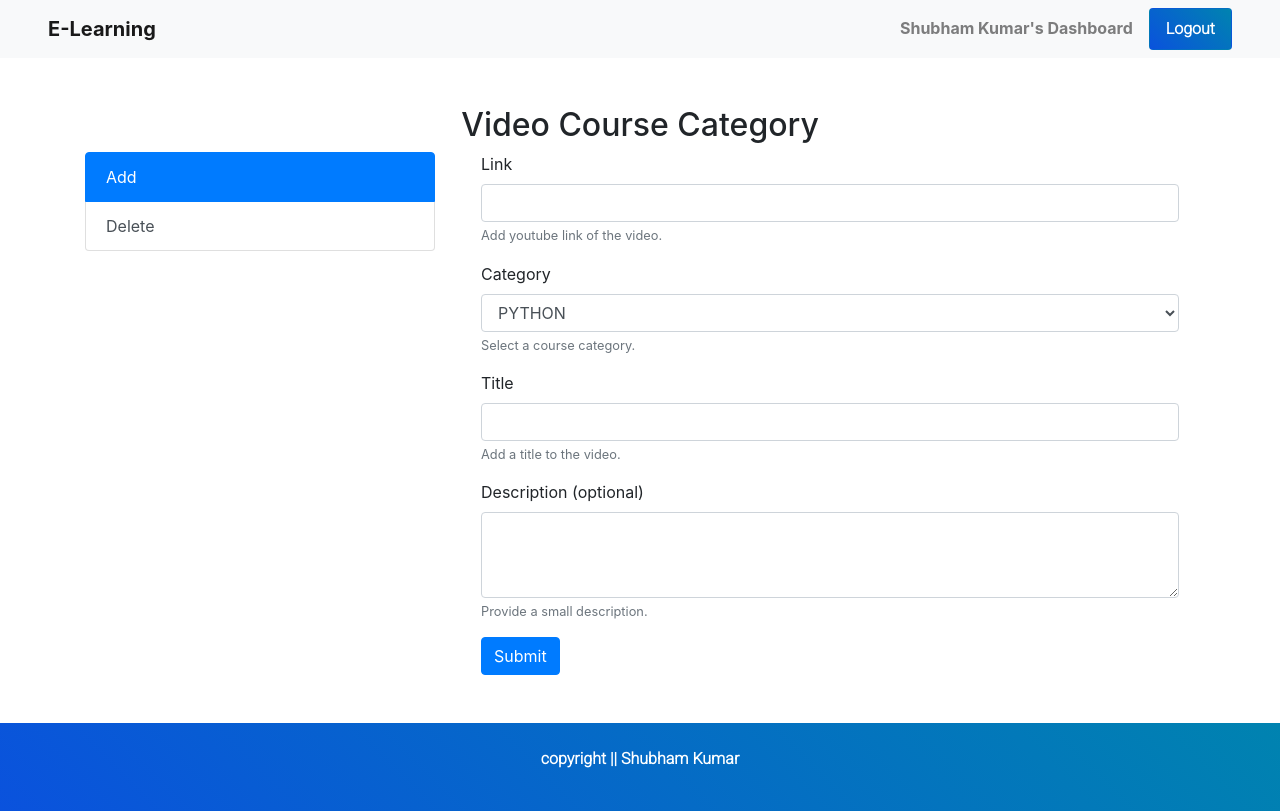
After one commit to meetshubhamku/E-Learning-Project, a PHP site: page /manageVideoCourses.php in a window 1280 px wide. The commit adds this page. Run offline with PHP 8.4, Linux system fonts and the light colour scheme; a user stored in the database is signed in; data comes from the database, SQL or seed files in the repository.

Commit message:
Added add video sub module based on course category

```diff
--- a/Queries.json
+++ b/Queries.json
@@ -1,6 +1,7 @@
 {
   "Queries": {
     "users": "CREATE TABLE users (user_id int PRIMARY KEY AUTO_INCREMENT, user_name varchar(20) NOT Null , user_email varchar(30) UNIQUE NOT NUll, user_password varchar(32) NOT Null, user_role SMALLINT NOT Null DEFAULT 0)",
-    "course_category": "create table course_category(course_id int primary key AUTO_INCREMENT, course_name varchar(30) not null, course_description varchar(300))"
+    "course_category": "create table course_category(course_id int primary key AUTO_INCREMENT, course_name varchar(30) not null, course_description varchar(300))",
+    "videos": "create table videos (video_id int PRIMARY KEY AUTO_INCREMENT, video_title varchar(50) not null, video_link varchar(50) not null, video_description varchar(300), video_category int references course_category(course_id))"
   }
 }
--- a/manageCourseCategory.php
+++ b/manageCourseCategory.php
@@ -14,7 +14,7 @@ if(!isset($_SESSION['urole']) || $_SESSION['urole']!=1)
   <?php include "./navbar.php" ?>
 
   <div class="container py-5 ">
-    <h2 class="text-center">Video Course Category</h2>
+    <h2 class="text-center">Course Categories</h2>
     <div class="row">
       <div class="col-4">
         <div class="list-group" id="list-tab" role="tablist">
@@ -25,7 +25,7 @@ if(!isset($_SESSION['urole']) || $_SESSION['urole']!=1)
       <div class="col-8">
         <div class="tab-content" id="nav-tabContent">
           <div class="tab-pane fade show active" id="list-home" role="tabpanel" aria-labelledby="list-home-list">
-            <form method="POST" action="./addCourseCategory.php">
+            <form class="px-3" method="POST" action="./addCourseCategory.php">
               <div class="form-group">
                 <label for="exampleInputName1">Name</label>
                 <input type="text" name="categoryName" class="form-control" id="exampleInputName1" aria-describedby="emailHelp" required>
--- /dev/null
+++ b/manageVideoCourses.php
@@ -0,0 +1,84 @@
+<?php
+session_start();
+if(!isset($_SESSION['urole']) || $_SESSION['urole']!=1)
+{
+  echo "<script>alert('Invalid request. Please Login')</script>";
+  echo "<script>window.location.replace('./login.php');</script>";
+}
+else
+{
+  include "./db.php";
+  $sql="select * from course_category";
+  $result = $conn->query($sql);
+}
+?>
+
+<!DOCTYPE html>
+<html lang="en">
+  <?php include "./head.php" ?>
+<body>
+  <?php include "./navbar.php" ?>
+
+  <div class="container py-5 ">
+    <h2 class="text-center">Video Course Category</h2>
+    <div class="row">
+      <div class="col-4">
+        <div class="list-group" id="list-tab" role="tablist">
+          <a class="list-group-item list-group-item-action active" id="list-home-list" data-toggle="list" href="#list-home" role="tab" aria-controls="home">Add</a>
+          <a class="list-group-item list-group-item-action" id="list-profile-list" data-toggle="list" href="#list-profile" role="tab" aria-controls="profile">Delete</a>
+        </div>
+      </div>
+      <div class="col-8">
+        <div class="tab-content" id="nav-tabContent">
+          <div class="tab-pane fade show active" id="list-home" role="tabpanel" aria-labelledby="list-home-list">
+            <form class="px-3" method="POST" action="./addVideo.php">
+              <div class="form-group">
+                <label for="exampleInputEmail2">Link</label>
+                <input name="videoLink" type="text" class="form-control" id="exampleInputEmail2" aria-describedby="emailHelp" required>
+                <small id="emailHelp1" class="form-text text-muted">Add youtube link of the video.</small>
+              </div>
+
+              <div class="form-group">
+                <label for="exampleFormControlSelect1">Category</label>
+                <select name="videoCategory" class="form-control" id="exampleFormControlSelect1" required>
+                  <?php
+                    if ($result->num_rows > 0)
+                    {
+                      while($row = $result->fetch_assoc())
+                      {
+                        ?>
+                          <option value="<?php echo $row['course_id']; ?>"><?php echo $row['course_name']; ?></option>
+                        <?php
+                      }
+                    }
+                  ?>
+
+                </select>
+                <small id="emailHelp3" class="form-text text-muted">Select a course category.</small>
+              </div>
+
+              <div class="form-group">
+                <label for="exampleInputEmail1">Title</label>
+                <input name="videoTitle" type="text" class="form-control" id="exampleInputEmail1" aria-describedby="emailHelp" required>
+                <small id="emailHelp" class="form-text text-muted">Add a title to the video.</small>
+              </div>
+              <div class="form-group">
+                <label for="exampleFormControlTextarea1">Description (optional)</label>
+                <textarea name="videoDescription" class="form-control" name="categoryDescription" id="exampleFormControlTextarea1" rows="3"></textarea>
+                <small id="descHelp" class="form-text text-muted">Provide a small description.</small>
+              </div>
+              <button name="addVideo" type="submit" class="btn btn-primary">Submit</button>
+            </form>
+          </div>
+          <div class="tab-pane fade" id="list-profile" role="tabpanel" aria-labelledby="list-profile-list">
+
+          </div>
+        </div>
+      </div>
+    </div>
+
+  </div>
+
+  <?php include "./footer.php" ?>
+</body>
+</html>
```
Also changed, not shown: addVideo.php (added, +29 -0 lines), adminDashboard.php (+5 -5 lines).
